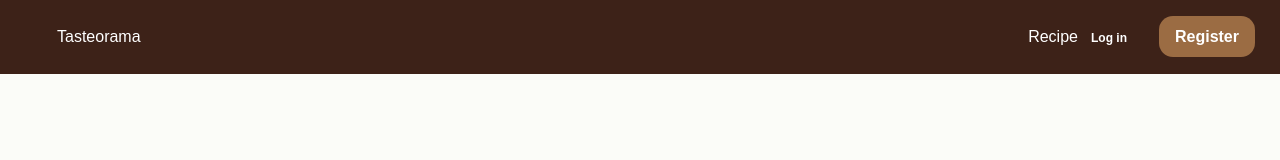
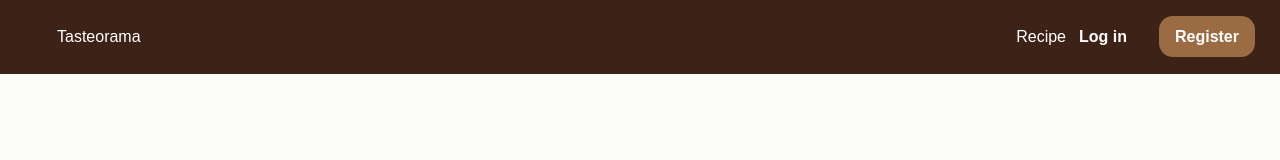
Before and after one commit to Alex-chernomor/frontEndRepo, a React (Vite) app: page /api/auth/register in a window 1280 px wide. Shown: the top 160 px of the page. Built offline with nearby package versions, Linux system fonts and the light colour scheme.

Commit message:
Update AuthNav.module.css

```diff
--- a/src/components/AuthNav/AuthNav.module.css
+++ b/src/components/AuthNav/AuthNav.module.css
@@ -1,13 +1,13 @@
 .link {
   font-weight: 600;
-  font-size: 12px;
+  size: 12px;
   color: white;
   text-wrap: nowrap;
 }
 
 .registerButton {
   font-weight: 600;
-  font-size: 16px;
+  size: 16px;
   padding: 12px 16px;
   background-color: #9b6c43;
 
```
